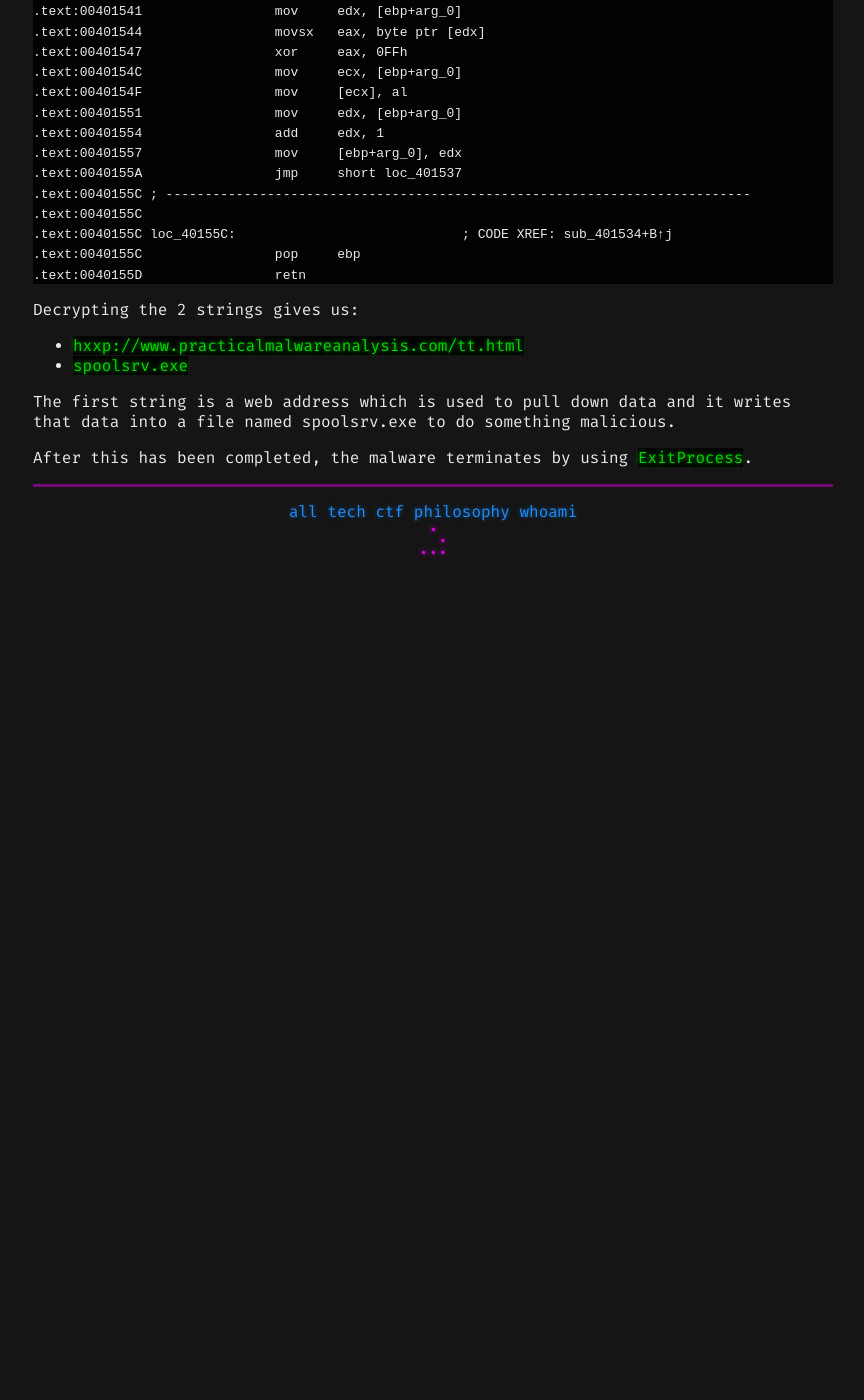
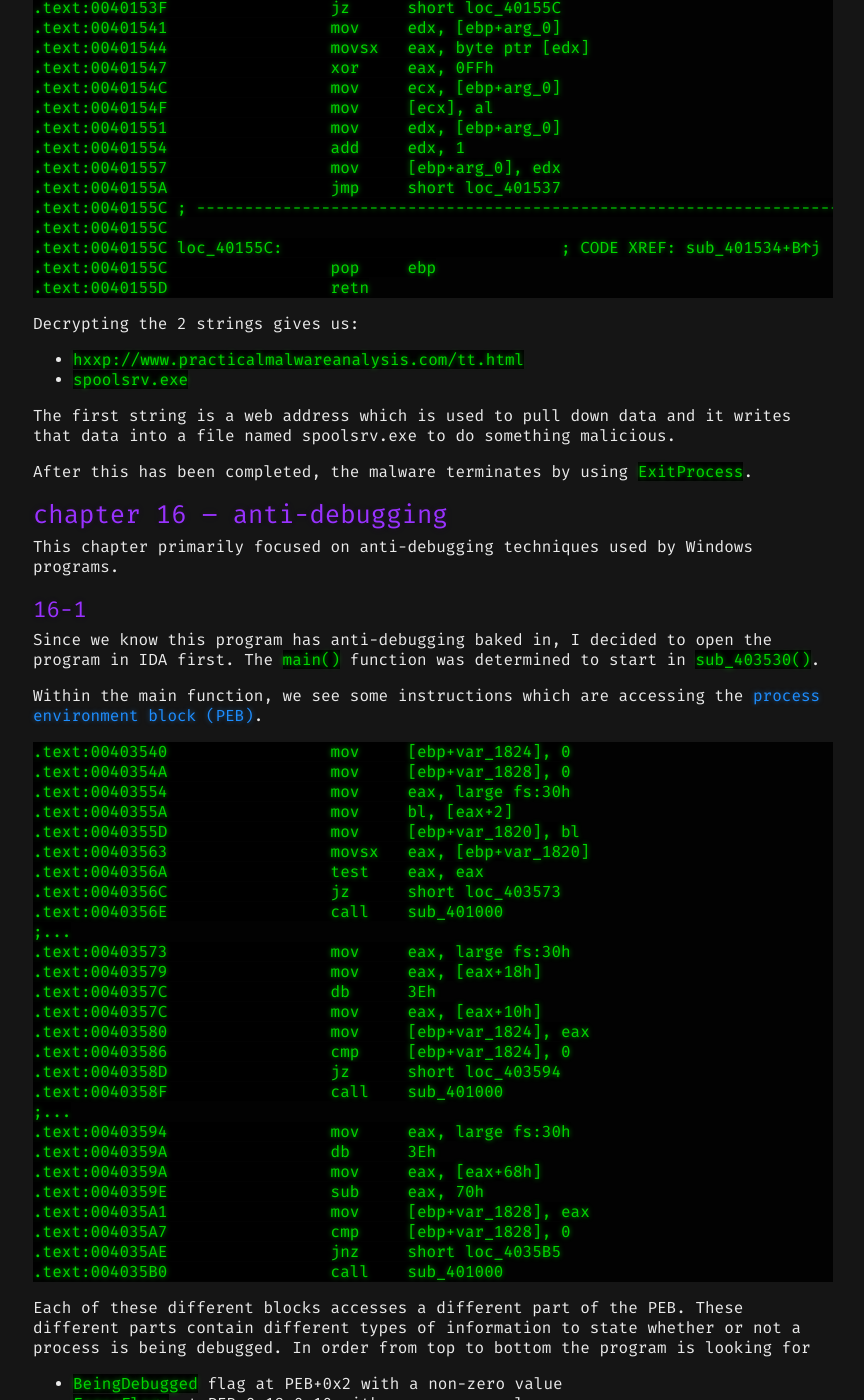
Before and after one commit to nyhilum/old-jekyll-blog, a Jekyll site: the page built from ctf/_posts/2021-06-16-pma-lab-solutions.md, in a window 1280 px wide and 1400 px high, scrolled down 8841 px. Shown: the whole window, without its empty margins (207-1071 px from the left). Built offline with Jekyll 4.4.1, drawn with Linux system fonts in a browser that asks for light colours; before the commit the page ends 9399 px from its top, so only the background shows below that; some of the changed text lies outside the part shown.

Commit message:
updated pma labs, modified css

````diff
--- a/_sass/base.scss
+++ b/_sass/base.scss
@@ -38,7 +38,7 @@ pre {
     font-family: $font-fam;
 }
 
-code.language-plaintext.highlighter-rouge {
+code {
     font-family: $font-fam;
     color: $inline-color;
     text-shadow: $inline-shadow;
--- a/ctf/_posts/2021-06-16-pma-lab-solutions.md
+++ b/ctf/_posts/2021-06-16-pma-lab-solutions.md
@@ -218,3 +218,62 @@ Decrypting the 2 strings gives us:
 The first string is a web address which is used to pull down data and it writes that data into a file named spoolsrv.exe to do something malicious.
 
 After this has been completed, the malware terminates by using `ExitProcess`.
+
+# chapter 16 -- anti-debugging
+This chapter primarily focused on anti-debugging techniques used by Windows programs.
+
+## 16-1
+Since we know this program has anti-debugging baked in, I decided to open the program in IDA first. The `main()` function was determined to start in `sub_403530()`.
+
+Within the main function, we see some instructions which are accessing the [process environment block (PEB)](https://en.wikipedia.org/wiki/Process_Environment_Block).
+
+```
+.text:00403540                 mov     [ebp+var_1824], 0
+.text:0040354A                 mov     [ebp+var_1828], 0
+.text:00403554                 mov     eax, large fs:30h
+.text:0040355A                 mov     bl, [eax+2]
+.text:0040355D                 mov     [ebp+var_1820], bl
+.text:00403563                 movsx   eax, [ebp+var_1820]
+.text:0040356A                 test    eax, eax
+.text:0040356C                 jz      short loc_403573
+.text:0040356E                 call    sub_401000
+;...
+.text:00403573                 mov     eax, large fs:30h
+.text:00403579                 mov     eax, [eax+18h]
+.text:0040357C                 db      3Eh
+.text:0040357C                 mov     eax, [eax+10h]
+.text:00403580                 mov     [ebp+var_1824], eax
+.text:00403586                 cmp     [ebp+var_1824], 0
+.text:0040358D                 jz      short loc_403594
+.text:0040358F                 call    sub_401000
+;...
+.text:00403594                 mov     eax, large fs:30h
+.text:0040359A                 db      3Eh
+.text:0040359A                 mov     eax, [eax+68h]
+.text:0040359E                 sub     eax, 70h
+.text:004035A1                 mov     [ebp+var_1828], eax
+.text:004035A7                 cmp     [ebp+var_1828], 0
+.text:004035AE                 jnz     short loc_4035B5
+.text:004035B0                 call    sub_401000
+```
+
+Each of these different blocks accesses a different part of the PEB. These different parts contain different types of information to state whether or not a process is being debugged. In order from top to bottom the program is looking for
+* `BeingDebugged` flag at PEB+0x2 with a non-zero value
+* `ForceFlags` at PEB+0x18+0x10 with a non-zero value
+* `NtGlobalFlags` at PEB+0x68 with a value of 0x70
+
+If the test fails, then `sub_401000` is called which causes the program to immediately stop and delete itself from the machine. There are a few ways to avoid the anti-debugging measures:
+* manually patch all of the jump instructions
+* replace the `call`s to `sub_401000` with `nop`
+* manually modify the PEB structure locations referenced by the program
+* use a plugin that aids in anti-anti-debugging
+
+Manually patching instructions would likely take a while unless you wrote a script to patch the program because the jumps and calls are sprinkled throughout the program itself, so while this is possible, it would be tedious.
+
+Modifying the PEB would be another option as long as you identified the proper place in memory where the flags are set. We know that the PEB starts at `fs:[0x30]`, so in x32dbg's dump window, we can navigate to that address by pressing `ctrl+g` then entering that value in the box.
+
+![x64dbg peb dump](../../assets/pma_lab16-1_img1_x32dbg.png)
+
+Once you identify the PEB, you can start clearing values in the PEB to prevent the checks from occurring. This is as simple as clearing the values in memory and setting them to 0. The only exception is the `ForcedFlags` field. Instead, you set the pointer to the `ProcessHeap` array to 0.
+
+Alternatively, you can avoid all of this suffering and just install a plugin called [ScyllaHide](https://github.com/x64dbg/ScyllaHide), or a plugin of your choice if you know of a better one. This will basically do what we did manually to the PEB plus a lot of extra options.
````
Also changed, not shown: assets/pma_lab16-1_img1_x32dbg.png (added).
